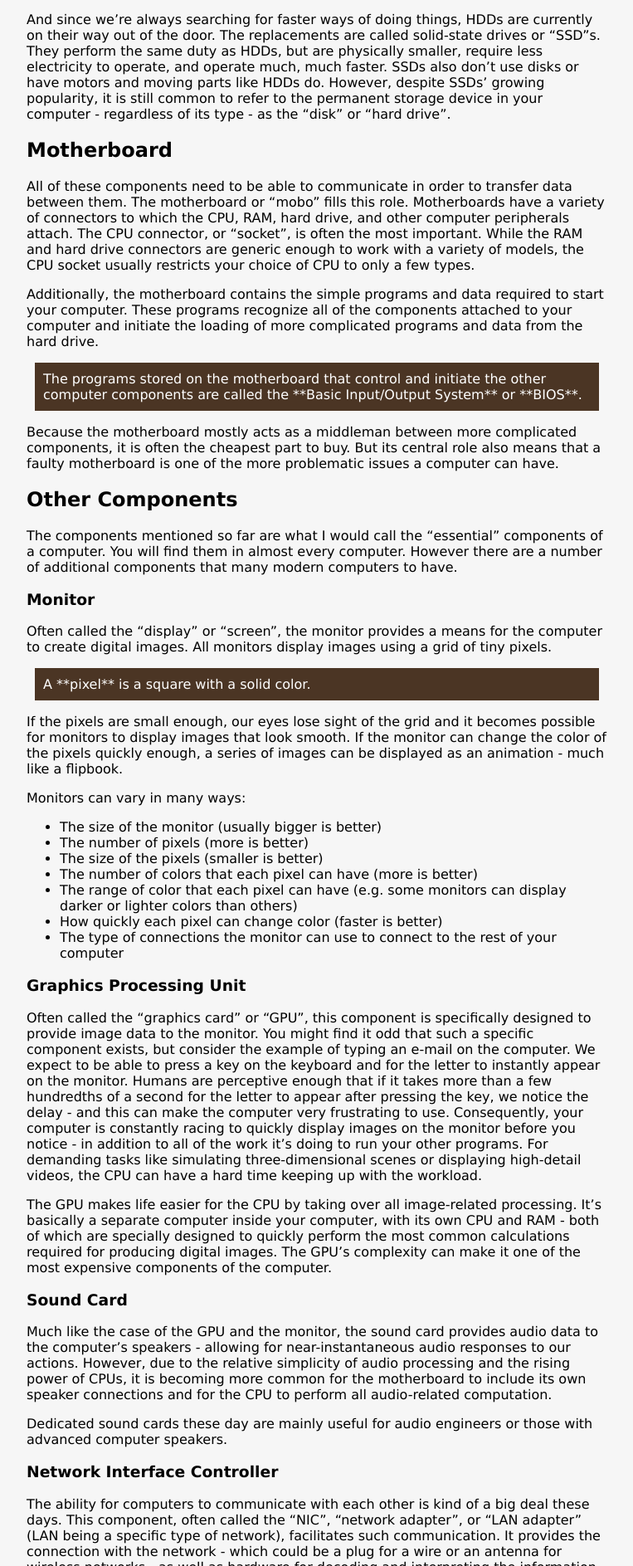
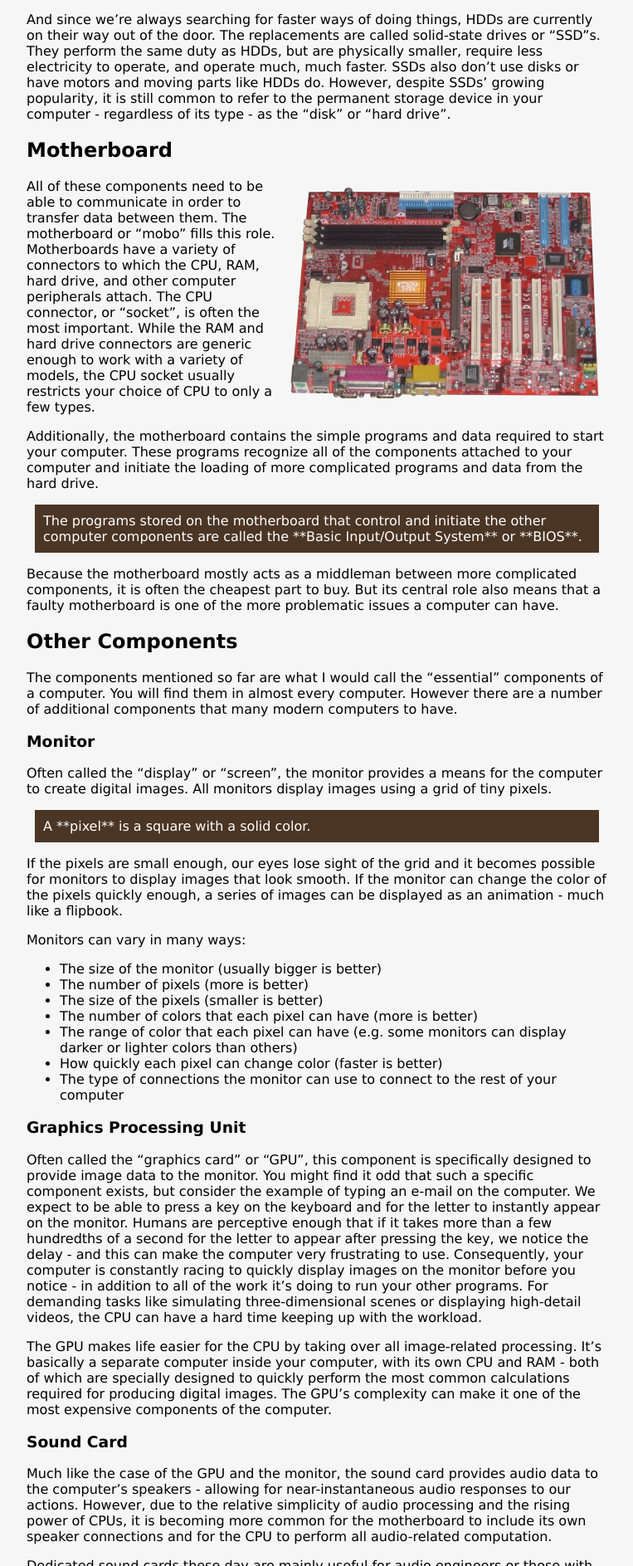
Before and after one commit to silverhammermba/superuser, a Jekyll site: the page built from _posts/2013-06-01-real.markdown, in a window 1280 px wide. Shown: the part 3670-5557 px from the top of the page at 83% size, without its empty margins (200-963 px from the left). Built offline with Jekyll 4.4.1, drawn with Linux system fonts in a browser that asks for light colours; Markdown is read by kramdown in place of the engine named in the settings.

Commit message:
Add mobo picture

```diff
--- a/_posts/2013-06-01-real.markdown
+++ b/_posts/2013-06-01-real.markdown
@@ -202,6 +202,8 @@
 
 ## Motherboard ##
 
+![Motherboard]({{ site.baseurl }}/images/mobo.png)
+
 All of these components need to be able to communicate in order to transfer data
 between them. The motherboard or "mobo" fills this role. Motherboards have a
 variety of connectors to which the CPU, RAM, hard drive, and other computer
```
Also changed, not shown: images/mobo.png (added).
